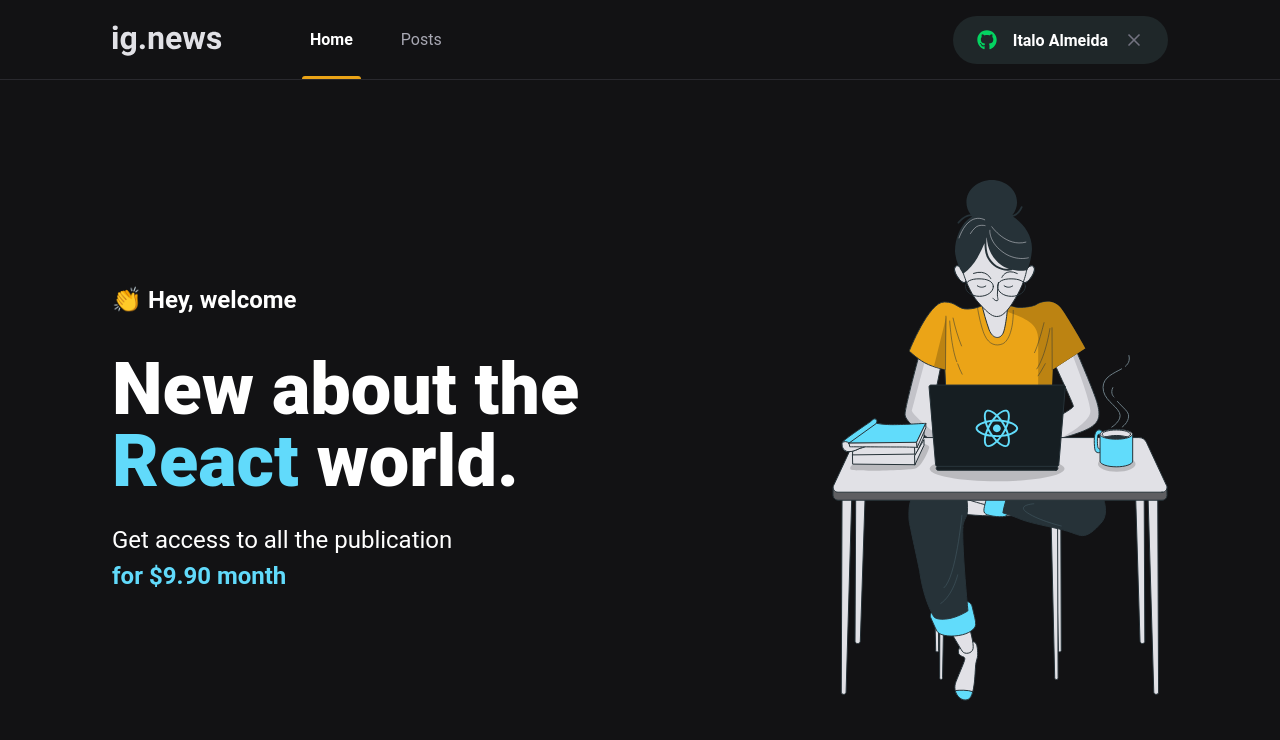
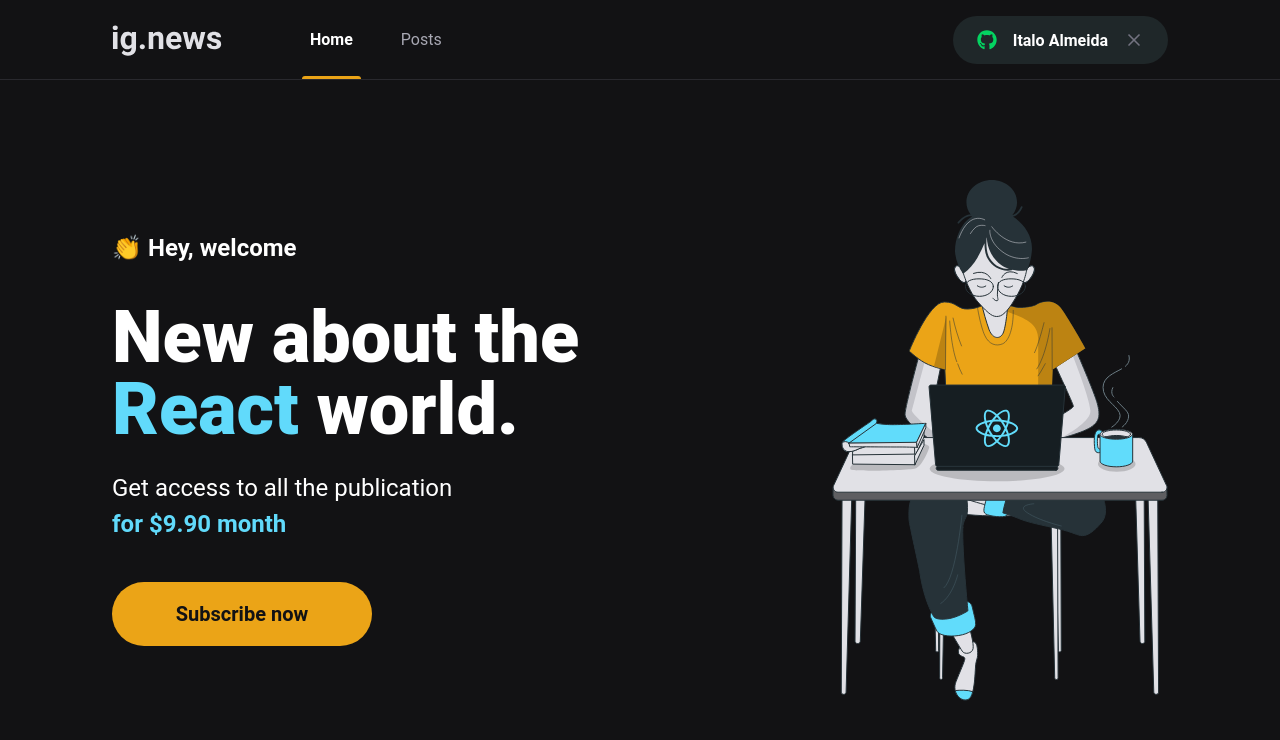
Before and after one commit to italoalmeida89/ignite-ignews, a Next.js app: page / in a window 1280 px wide. Shown: the top 740 px of the page. Built offline with nearby package versions, Linux system fonts and the light colour scheme.

Commit message:
create SubscribeButton component

```diff
--- a/src/components/SignInButton/index.tsx
+++ b/src/components/SignInButton/index.tsx
@@ -8,7 +8,7 @@
   return isUserLoggedIn ? (
     <button
       type="button"
-      className={styles.SignInButton}
+      className={styles.signInButton}
     >
       <FaGithub color="#04d361" />
       Italo Almeida
@@ -17,7 +17,7 @@
   ) : (
     <button
       type="button"
-      className={styles.SignInButton}
+      className={styles.signInButton}
     >
       <FaGithub color="#eba417" />
       Sign in with Github
--- a/src/components/SignInButton/styles.module.scss
+++ b/src/components/SignInButton/styles.module.scss
@@ -1,4 +1,4 @@
-.SignInButton {
+.signInButton {
   height: 3rem;
   border-radius: 3rem;
   background: var(--gray-850);
--- /dev/null
+++ b/src/components/SubscribeButton/intex.tsx
@@ -0,0 +1,12 @@
+import styles from './styles.module.scss'
+
+export function SubscribeButton() {
+  return (
+    <button
+      type="button"
+      className={styles.subscribeButton}
+    >
+      Subscribe now
+    </button>
+  )
+}
--- /dev/null
+++ b/src/components/SubscribeButton/styles.module.scss
@@ -0,0 +1,20 @@
+.subscribeButton {
+  width: 260px;
+  height: 4rem;
+  border: 0;
+  border-radius: 2rem;
+  background: var(--yellow-500);
+  color: var(--gray-900);
+  font-size: 1.25rem;
+  font-weight: bold;
+
+  display: flex;
+  align-items: center;
+  justify-content: center;
+
+  transition: filter 0.2s;
+
+  &:hover {
+    filter: brightness(0.8);
+  }
+}
--- a/src/pages/home.module.scss
+++ b/src/pages/home.module.scss
@@ -38,4 +38,8 @@
       font-weight: bold;
     }
   }
+
+  button {
+    margin-top: 2.5rem;
+  }
 }
--- a/src/pages/index.tsx
+++ b/src/pages/index.tsx
@@ -1,4 +1,5 @@
 import Head from 'next/head';
+import { SubscribeButton } from '../components/SubscribeButton/intex';
 
 import styles from './home.module.scss'
 
@@ -17,6 +18,7 @@
             Get access to all the publication <br />
             <span>for $9.90 month</span>
           </p>
+          <SubscribeButton />
         </section>
 
         <img src="/images/avatar.svg" alt="Girl coding" />
```
